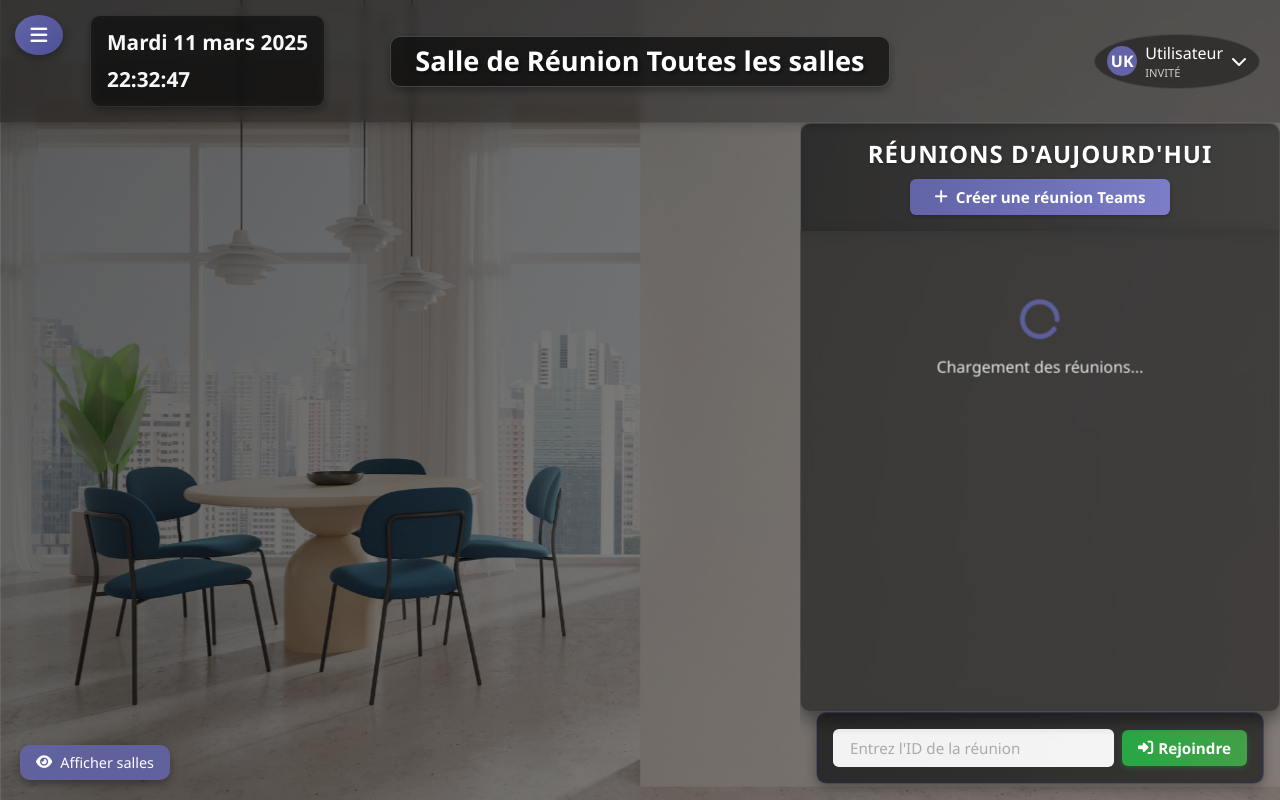
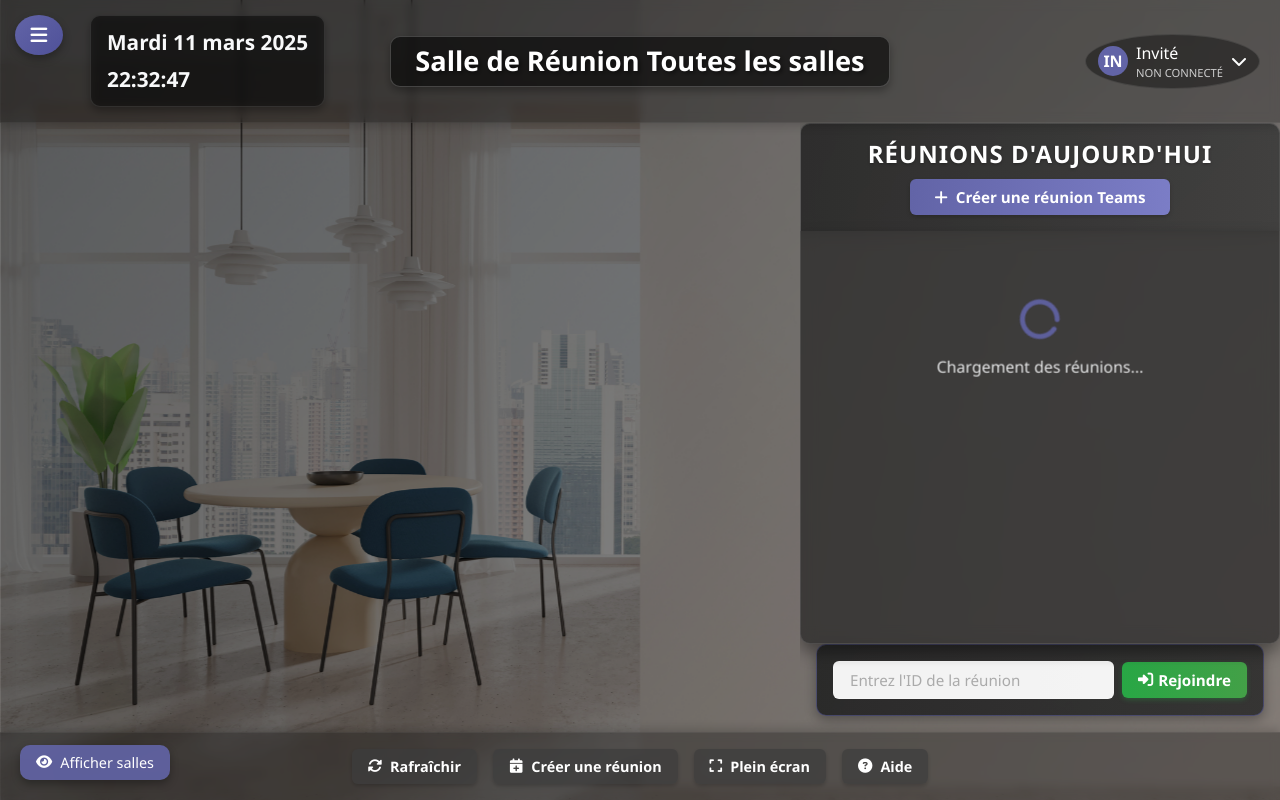
Before and after one commit to kaizen2025/teamsrooms_dev, a Flask app: page / in a window 1280 px wide. Run offline with Flask 3, Linux system fonts and the light colour scheme; data that the repository does not hold is empty.

Commit message:
Update index.html

```diff
--- a/templates/index.html
+++ b/templates/index.html
@@ -16,8 +16,6 @@
   <link rel="stylesheet" href="/static/css/rooms.css">
   <link rel="stylesheet" href="/static/css/meetings.css">
   <link rel="stylesheet" href="/static/css/modal.css">
-  <link rel="stylesheet" href="/static/css/responsive.css">
-  <!-- Nouvelles feuilles de style -->
   <link rel="stylesheet" href="/static/css/responsive-universal.css">
   <link rel="stylesheet" href="/static/css/auth.css">
   <link rel="stylesheet" href="/static/css/admin.css">
@@ -109,26 +107,26 @@
     <!-- Section d'en-tête -->
     <div class="header">
       <!-- Date/Heure -->
-      <div class="datetime">
-        <p id="current-date"></p>
-        <p id="current-time"></p>
+      <div class="datetime glass-container-light">
+        <p id="current-date">Chargement...</p>
+        <p id="current-time">00:00:00</p>
       </div>
 
       <!-- Composant profil utilisateur -->
       <div class="user-profile">
         <div class="user-profile-button">
-          <span class="user-initials">UK</span>
+          <span class="user-initials">IN</span>
           <div class="user-info">
-            <span id="userDisplayName">Utilisateur</span>
-            <span id="userRole" class="user-role">Invité</span>
+            <span id="userDisplayName">Invité</span>
+            <span id="userRole" class="user-role">Non connecté</span>
           </div>
           <i class="fas fa-chevron-down"></i>
         </div>
 
         <div class="user-dropdown">
           <div class="user-dropdown-header">
-            <span id="userDisplayNameFull">Utilisateur</span>
-            <span id="userRoleFull" class="user-role-full">Invité</span>
+            <span id="userDisplayNameFull">Invité</span>
+            <span id="userRoleFull" class="user-role-full">Non connecté</span>
           </div>
 
           <div class="user-dropdown-links">
@@ -414,18 +412,33 @@
         </div>
       </div>
     </div>
+
+    <!-- Section des contrôles -->
+    <div class="controls-container">
+      <div class="control-buttons">
+        <button id="refreshBtn" class="btn-primary">
+          <i class="fas fa-sync-alt"></i> <span>Rafraîchir</span>
+        </button>
+
+        <button id="roomReservationBtn" class="btn-success">
+          <i class="fas fa-calendar-plus"></i> <span>Créer une réunion</span>
+        </button>
+
+        <button id="fullscreenBtn" class="btn-ghost">
+          <i class="fas fa-expand"></i> <span>Plein écran</span>
+        </button>
+
+        <button id="helpBtn" class="btn-ghost hide-in-room-mode">
+          <i class="fas fa-question-circle"></i> <span>Aide</span>
+        </button>
       </div>
-
-  <!-- Barre de recherche d'ID (repositionnée) -->
-  <div class="meeting-join">
-    <input type="text" id="meeting-id" placeholder="Entrez l'ID de la réunion">
-    <button id="joinMeetingBtn"><i class="fas fa-sign-in-alt"></i> Rejoindre</button>
+    </div>
   </div>
 
   <!-- Zone des IDs récents (flottante) -->
   <div id="recent-ids"></div>
 
-  <!-- Modal de réservation - Version améliorée -->
+  <!-- Modal de réservation -->
   <div class="booking-modal" id="bookingModal">
     <div class="booking-modal-content">
       <div class="booking-modal-header">
```
Also changed, not shown: other parts of templates/index.html (+47 -15 lines). Lines whose indentation alone changed are shown as unchanged.
